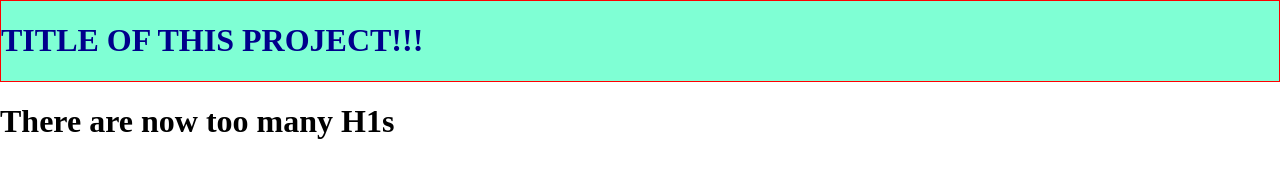
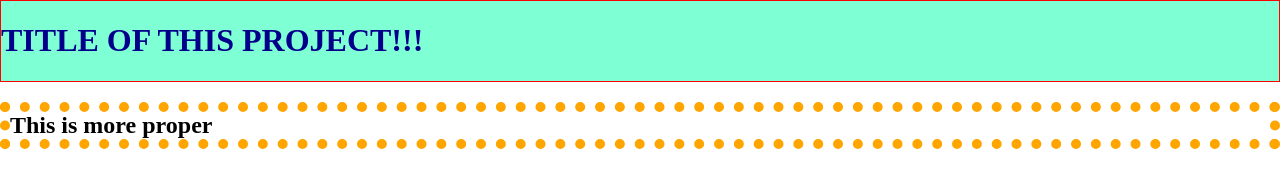
Before and after one commit to graydonj/learning-about-git, a plain HTML site: page index.html in a window 1280 px wide. Drawn offline with Linux system fonts and the light colour scheme.

Commit message:
Small update to H2 and style

```diff
--- a/index.html
+++ b/index.html
@@ -12,7 +12,7 @@
         <h1>TITLE OF THIS PROJECT!!!</h1>
     </header>
     <main>
-        <h1>There are now too many H1s</h1>
+        <h2>This is more proper</h2>
     </main>
 </body>
 </html>
--- a/styles.css
+++ b/styles.css
@@ -11,3 +11,8 @@ header {
     color: darkblue;
     border: 1px solid red;
 }
+
+h2 {
+    border: 10px dotted orange;
+    font-weight: 900;
+}
```
